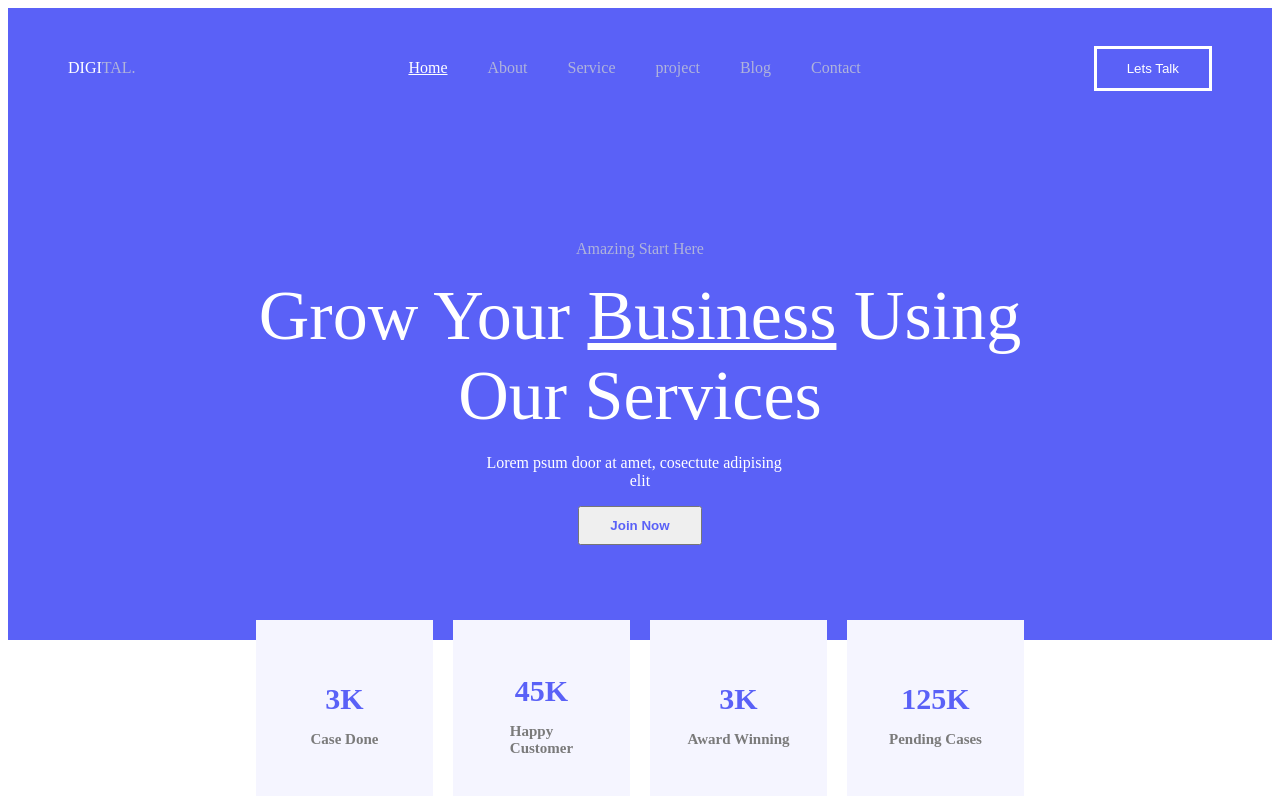
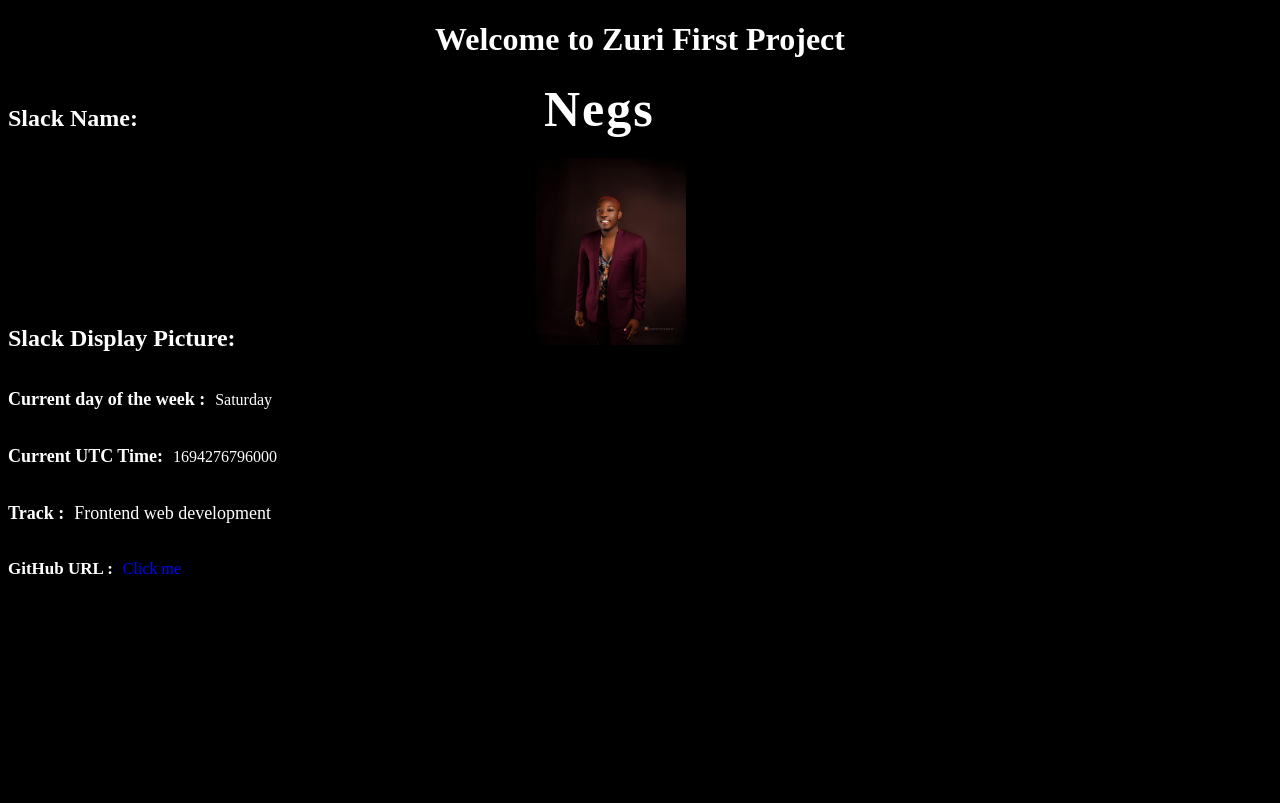
Before and after one commit to tobatosin/landing-page, a plain HTML site: page index.html in a window 1280 px wide. Drawn offline with Linux system fonts and the light colour scheme.

Commit message:
Add files via upload

```diff
--- a/index.html
+++ b/index.html
@@ -2,68 +2,35 @@
 <html lang="en">
 <head>
     <meta charset="UTF-8">
-    <meta http-equiv="X-UA-Compatible" content="IE=edge">
     <meta name="viewport" content="width=device-width, initial-scale=1.0">
+    <title>Document</title>
     <link rel="stylesheet" href="style.css">
-    <title>Document</title>
+
 </head>
 <body>
-    <div class="container">
-        <div class="minicon">
-            <div class="navbars">
-                <div class="navbar1">
-                    <p class="sc">DIGI<span class="ss">TAL.</span></p>
-                </div>
-                <div class="navbar2">
-                    <Ol class="sure">
-                       <a href="home.com" class="hommy">Home</a>
-                       <div class="nommy">
-                        <P>About</P>
-                        <P>Service</P>
-                        <P>project</P>
-                        <P>Blog</P>
-                        <P>Contact</P>
-                       </div>
+    <div>
 
-                    </Ol>
-                </div>
-                <div class="navbar3">
-                    <button class="last">Lets Talk</button>
-            </div>
-
-        </div>
-        <div class="container2">
-            <div class="minicon2">
-                <p class="p1">Amazing Start Here</p>
-                <p class="p2">Grow Your <a href="business.com" class="gla">Business</a> Using <span class="glk">Our Services</span></p>
-                <p class="p3">Lorem psum door at amet, cosectute adipising <span class="glu">elit</span> </p>
-                <button class="p4">Join Now</button>
-            </div>
-        </div>
-        <div class="container3">
-            <div class="minicon3">
-                <div class="c1">
-                    <p class="ak">3K</p>
-                    <p class="ar">Case Done</p>
-                </div>
-                <div class="c1">
-                    <p class="ak">45K</p>
-                    <p class="ar">Happy <br> Customer</p>
-                </div>
-                <div class="c1">
-                    <p class="ak">3K</p>
-                    <p class="ar">Award Winning</p>
-                </div>
-                <div class="c1">
-                    <p class="ak">125K</p>
-                    <p class="ar">Pending Cases</p>
-                </div>
-
-            </div>
-
-        </div>
-        </div>
+        <h1 class="text1">Welcome to Zuri First Project</h1>
+        <h2 data-testid="Negs">Slack Name: <span class="n">Negs</span> </h2>
+        <h2>Slack Display Picture:<img src="mezuri.jpeg" alt="Negs" data-testid="mezuri" class="pic"></h2>
 
     </div>
+    <div class="con1">
+        <p id="text2">Current day of the week : </p>
+        <p id="dow" data-testid="currentDayOfTheWeek"></p>
+    </div>
+    <div class="con2">
+        <p id="text3">Current UTC Time:</p>
+        <p id="currentUTCTime" data-testid="currentUTCTime">CurrentUTCTime</p>
+    </div>
+    <div class="text4">
+        <p id="text5">Track :</p>
+        <p id="text6">Frontend web development</p>
+    </div>
+    <div class="text7">
+        <p id="text8">GitHub URL : </p>
+        <a href="https://github.com/Negsvillian12/landing-page/blob/main/index.html" data-testid="githubURL" id="text9">Click me </a>
+    </div>
+    <script src="index.js"></script>
 </body>
 </html>
--- /dev/null
+++ b/index.js
@@ -0,0 +1,17 @@
+
+
+
+
+var today = new Date();
+var day =today.getDay();
+var daylist = ['Sunday', 'Monday', 'Tuesday', 'Wednesday', 'Thursday' , 'Friday', 'Saturday'];
+
+
+document.getElementById("dow").innerHTML= daylist[day];
+
+
+var currentDate = new Date();
+var milliseconds = currentDate.getTime();
+
+
+document.getElementById('currentUTCTime').innerHTML=milliseconds;
--- a/style.css
+++ b/style.css
@@ -1,136 +1,68 @@
-.container{
-    border: none;
-    height: 100vh;
+body{
+    background-color: black;
+    color: white;
+    /* text-align: center; */
 }
-.navbars{
-    border: none;
-    height: 15vh;
-    display: flex;
-    flex-direction: row;
-    justify-content: space-between;
-    align-items: center;
-}.sure{
-    display:flex;
-    justify-content:space-between;
-    align-items: center;
-    gap: 40px;
+.text1{
+    text-align: center;
 }
-.navbar1{
-    margin-left: 60px;
+.n{
+    font-size: 50px;
+    letter-spacing: 2px;
+    margin-left: 400px;
+    text-align: center;
 }
-.last{
-    margin-right: 60px;
-    padding: 12px 30px;
-    color: white;
-    background-color: rgb(90,97,247);
-    border: solid white;
+.pic{
+    width: 150px;
+    margin-left: 300px;
 }
-.minicon{
-    border: none;
-    height: 80vh;
-    background-color: rgb(90,97,247);
-}
-.container2{
-    border: none;
-    height: 64vh;
-    justify-content: center;
-    align-items: center;
+.con1{
     display: flex;
 }
-.minicon2{
-    border: none;
-    height: 60vh;
-    width: 66vw;
-    justify-content: center;
-    align-items: center;
+#text2{
+    font-size: 18px;
+    font-weight: bold;
+    /* margin-top: 70px; */
+}
+.con2{
     display: flex;
-    flex-direction: column;
+
 }
-.p1{
-    justify-content: center;
-    align-items: center;
-    display: flex;
-    color: rgb(175,179,219);
+#text3{
+    font-size: 18px;
+    font-weight: bold;
+}
+#dow{
+    margin-top: 20px;
+    margin-left: 10px;
 }
 
-.p2{
-    color: white;
-    font-size: 70px;
-    margin:2px 30px ;
+#currentUTCTime{
+    margin-top: 20px;
+    margin-left: 10px;
 }
-.p3{
-    color: white;
-    border: none;
-    width: 24vw;
+.text4{
+    display: flex;
+    font-size: 20px;
 }
-.p4{
-    padding: 10px 30px ;
-    color: rgb(90,97,247) ;
+#text5{
+    font-size: 18px;
     font-weight: bold;
 }
-.hommy{
-    color: white;
+#text6{
+    font-size: 18px;
+    margin-left: 10px;
 }
-.nommy{
-    color: rgb(175,179,219);
-    display: flex;
-    gap: 40px;
-}
-.ss{
-    color: rgb(175,179,219);
-}
-.sc{
-    color: white;
-}
-.gla{
-    color: white;
-}
-.glk{
-    justify-content: center;
-    align-items: center;
+.text7{
     display: flex;
 }
-.glu{
-    justify-content: center;
-    align-items: center;
-    display: flex;
+#text8{
+    font-size: 17px;
+    font-weight: bold;
 }
-.container3{
-    border: none;
-    height: 20vh;
-    display: flex;
-    justify-content: center;
-    align-items: center;
-    background-color: rgb(255,255,255);
+#text9{
+    margin-top: 18px;
+    margin-left: 10px;
+    text-decoration: none;
+    color: blue;
 }
-.minicon3{
-    display: flex;
-    gap: 20px;
-    border: none;
-    width: 60vw;
-}
-.c1{
-    border: solid rgb(9, 12, 4);
-    height: 22vh;
-    width: 60vw;
-    background-color: rgb(245,245,255);
-    justify-content: center;
-    align-items: center;
-    display: flex;
-    flex-direction: column;
-    margin-top: -25px;
-    border: none;
-}
-.ak{
-    color:rgb(90,97,247) ;
-    font-size: 30px;
-    font-weight: bold;
-    margin-bottom: 0px;
-}
-.ar{
-    color: rgb(122,122,122);
-    font-size: 15px;
-    margin-top: 15px;
-    font-weight: bold;
-
-}
```
Also changed, not shown: mezuri.jpeg (added).
